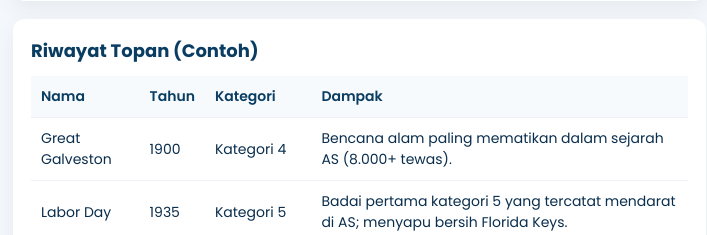
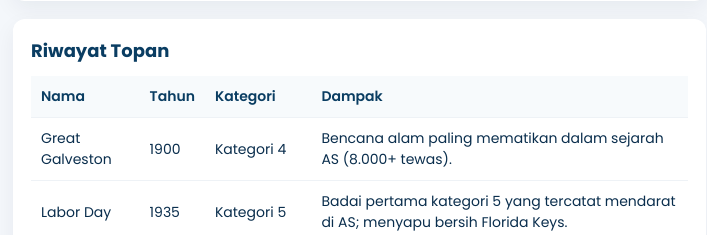
Before and after one commit to valtzyy/Project-SIMB, a PHP site: page /statistik.php in a window 1280 px wide. Shown: the part 1521-1756 px from the top of the page, without its empty margins (97-804 px from the left). Run offline with PHP 8.4, Linux system fonts and the light colour scheme; data comes from the database, SQL or seed files in the repository.

Commit message:
Update statistik.php

```diff
--- a/statistik.php
+++ b/statistik.php
@@ -166,7 +166,7 @@ while($row=mysqli_fetch_assoc($history)){
         </div>
 
         <div class="panel fade-up" style="margin-top:18px;">
-          <h3>Riwayat Topan (Contoh)</h3>
+          <h3>Riwayat Topan</h3>
           <table>
             <thead>
               <tr><th>Nama</th><th>Tahun</th><th>Kategori</th><th>Dampak</th></tr>
```
